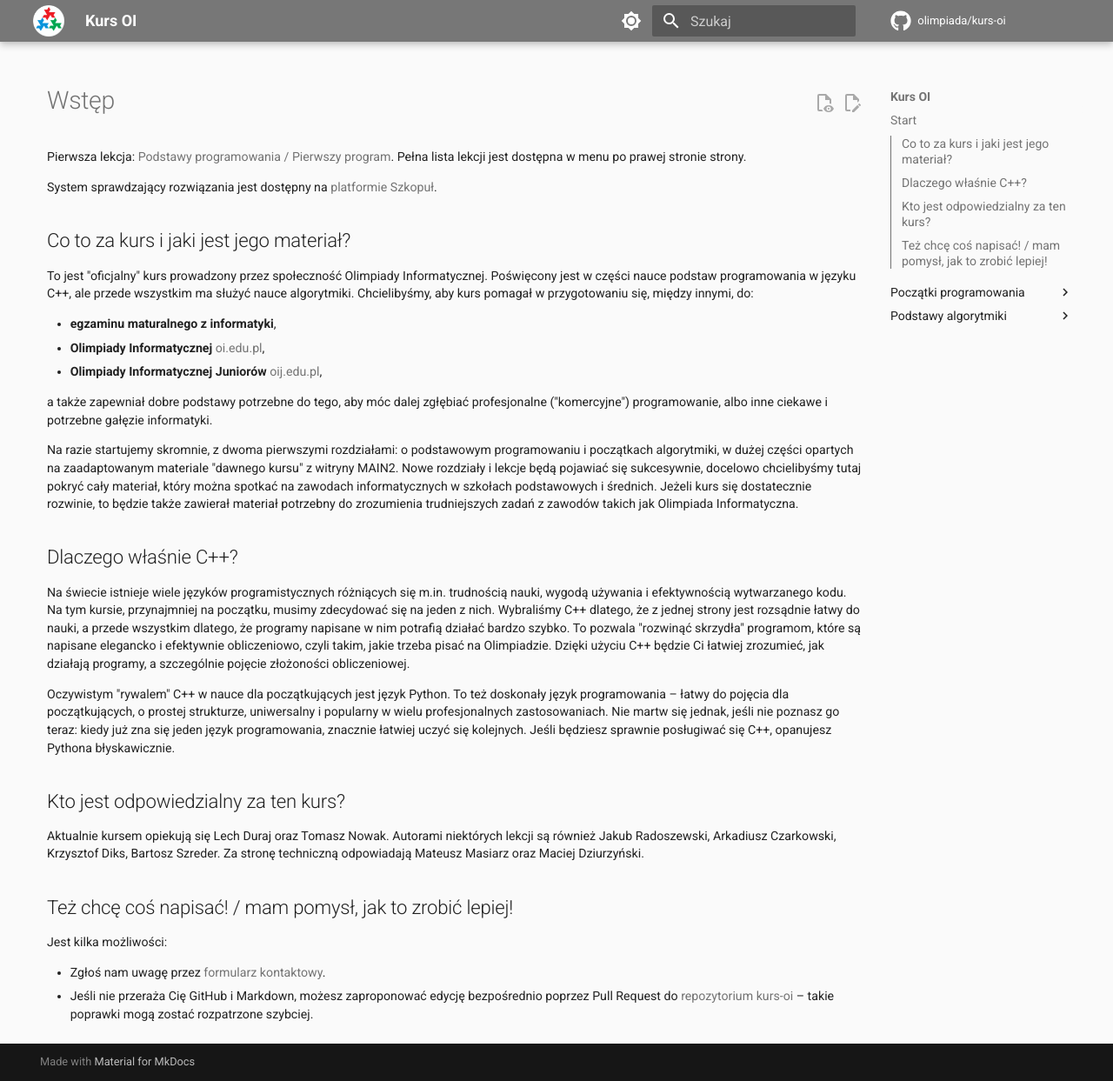
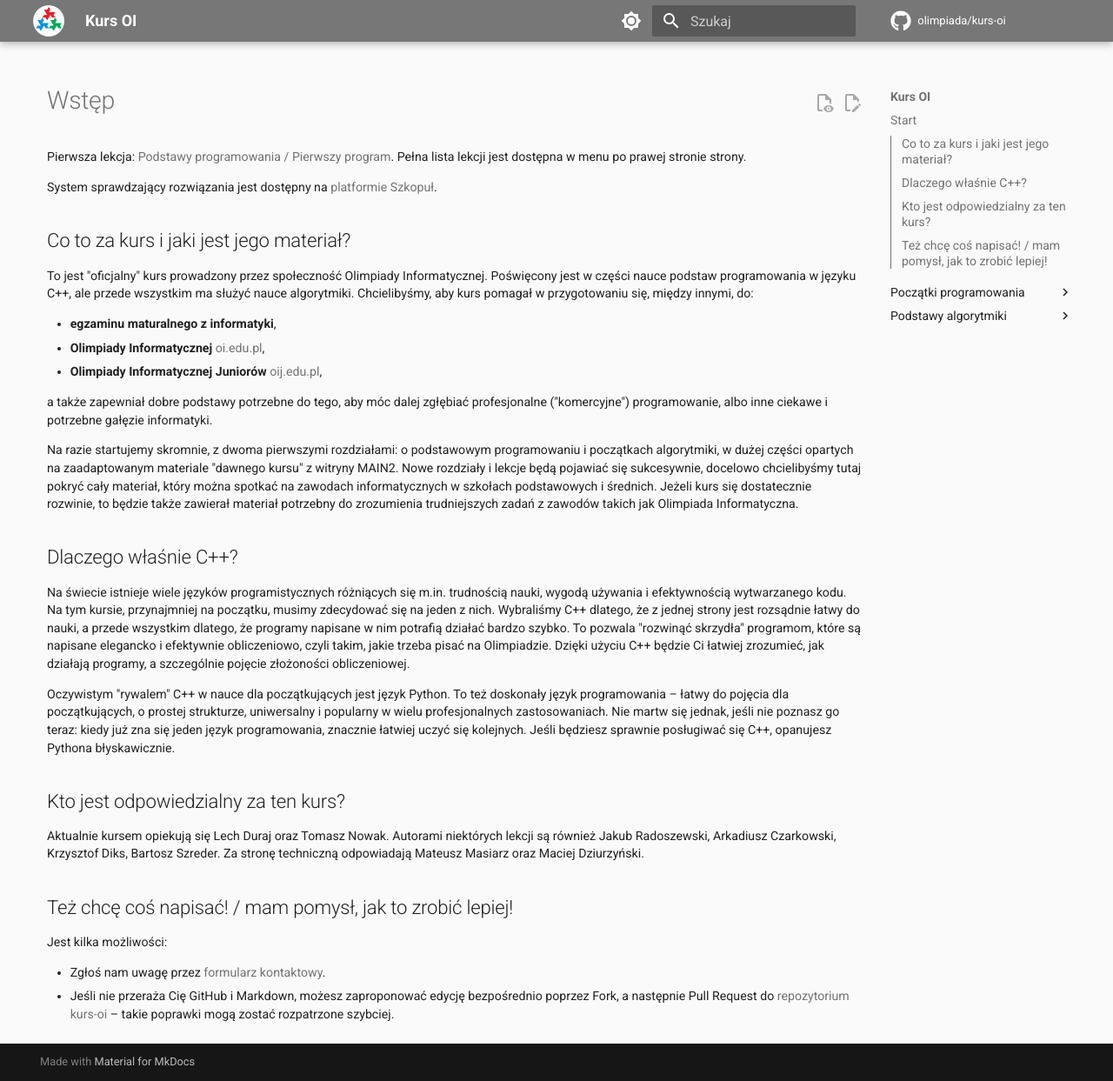
Before and after one commit to olimpiada/kurs-oi, an MkDocs documentation site: the page built from docs/index.md, in a window 1280 px wide and 1243 px high. Shown: the whole window at 87% size. Built offline with MkDocs 1.6.1 and Material for MkDocs 9.7.7, drawn with Linux system fonts in a browser that asks for light colours; comment, search, counter and statistics services are not loaded.

Commit message:
poprawka opis PR

```diff
--- a/docs/index.md
+++ b/docs/index.md
@@ -31,4 +31,4 @@ Aktualnie kursem opiekują się Lech Duraj oraz Tomasz Nowak. Autorami niektór
 Jest kilka możliwości:
 
  * Zgłoś nam uwagę przez [formularz kontaktowy](https://forms.gle/Nj8oRMhaV7QxnFZLA).
- * Jeśli nie przeraża Cię GitHub i Markdown, możesz zaproponować edycję bezpośrednio poprzez Pull Request do [repozytorium kurs-oi](https://github.com/olimpiada/kurs-oi/) – takie poprawki mogą zostać rozpatrzone szybciej.
+ * Jeśli nie przeraża Cię GitHub i Markdown, możesz zaproponować edycję bezpośrednio poprzez Fork, a następnie Pull Request do [repozytorium kurs-oi](https://github.com/olimpiada/kurs-oi/) – takie poprawki mogą zostać rozpatrzone szybciej.
```
